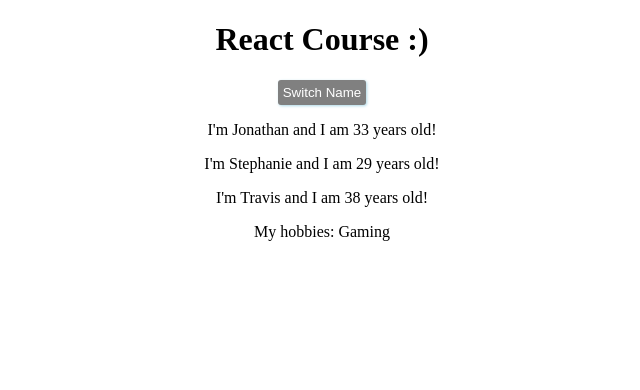
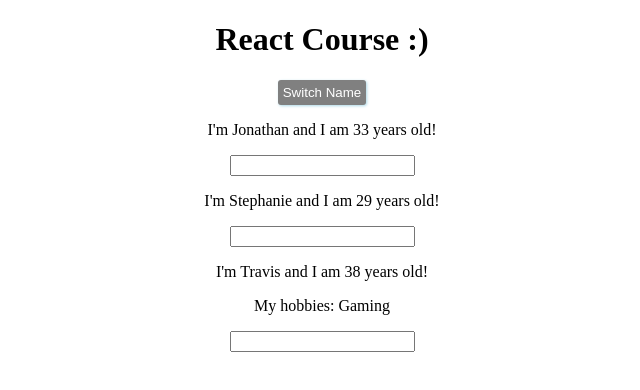
Before and after one commit to JS-goose/react-person-manager, a React (Create React App) app: page / in a window 1280 px wide. Shown: the top 390 px of the page, without its empty margins (318-958 px from the left). Built offline with nearby package versions, Linux system fonts and the light colour scheme.

Commit message:
added input to Person.js

```diff
--- a/src/Person/Person.js
+++ b/src/Person/Person.js
@@ -8,6 +8,7 @@ const person = (props) => {
       </p>
       {/* props.children allows me to render content that is placed between the opening and closing tags of my component in App.js */}
       <p>{props.children}</p>
+      <input type="text" onChange={props.handleInputName}/>
     </div>
   );
 };
```
